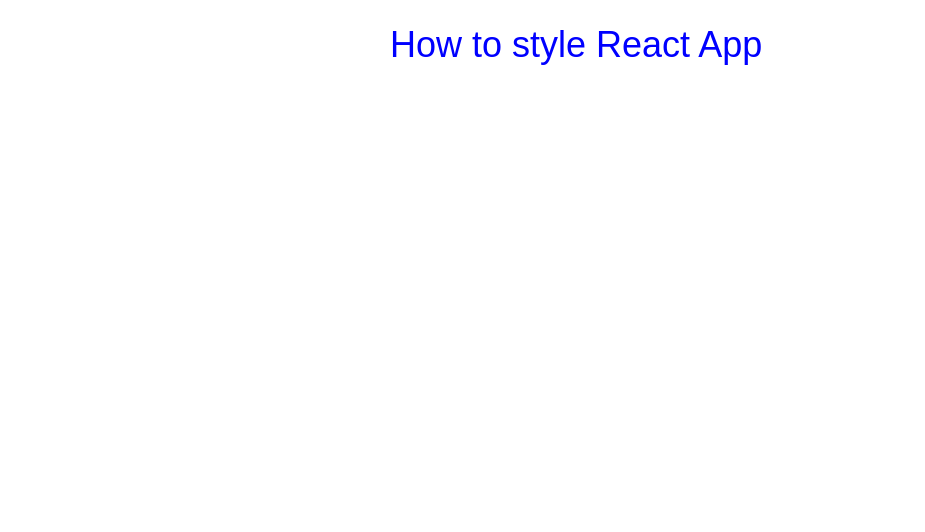
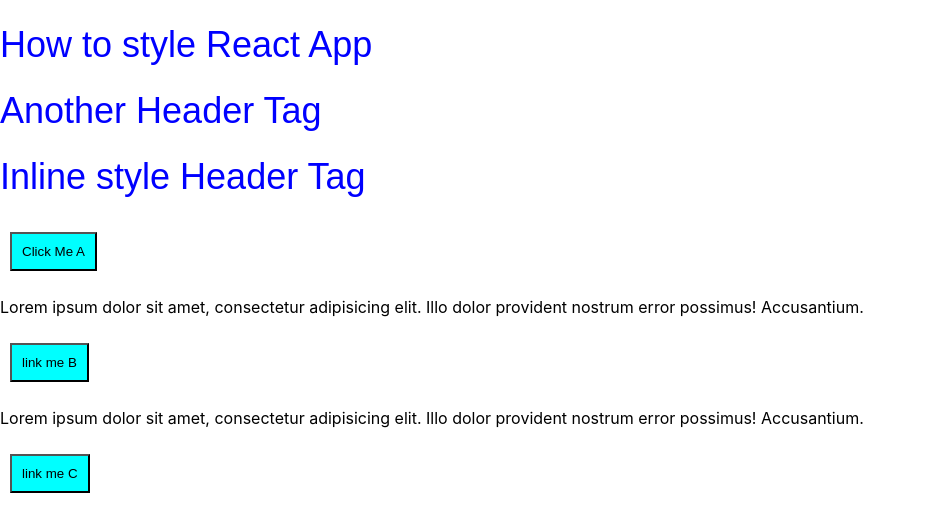
Before and after one commit to ProgrammerShipon/Learning-React, a React (Create React App) app: page / in a window 1280 px wide. Shown: the top 532 px of the page, without its empty margins (0-925 px from the left). Built offline with nearby package versions, Linux system fonts and the light colour scheme.

Commit message:
inline style and extranal style in React

```diff
--- /dev/null
+++ b/src/components/stylePractice/inline.style.css
@@ -0,0 +1,5 @@
+button {
+   background: aqua;
+   padding: 10px;
+   margin: 10px;
+}
--- a/src/components/stylePractice/inlineStyles.jsx
+++ b/src/components/stylePractice/inlineStyles.jsx
@@ -1,4 +1,6 @@
 import React, { Component } from "react";
+
+import "./inline.style.css";
 
 const myHeader = {
   color: "blue",
@@ -12,6 +14,26 @@
     return (
       <div className="inlineStyles">
         <h1 style={myHeader}> How to style React App </h1>
+        <h1 style={myHeader}> Another Header Tag </h1>
+        <h1
+          style={{
+            color: "blue",
+            fontWeight: 300,
+            fontFamily: "Arial",
+            fontSize: "36px",
+          }}
+        >
+          {" "}
+          Inline style Header Tag{" "}
+        </h1>
+
+        <button> Click Me A </button>
+
+        <p>Lorem ipsum dolor sit amet, consectetur adipisicing elit. Illo dolor provident nostrum error possimus! Accusantium.</p>
+        <button> link me B </button>
+
+        <p>Lorem ipsum dolor sit amet, consectetur adipisicing elit. Illo dolor provident nostrum error possimus! Accusantium.</p>
+        <button> link me C </button>
       </div>
     );
   }
--- a/src/index.css
+++ b/src/index.css
@@ -11,8 +11,8 @@
   font-family: source-code-pro, Menlo, Monaco, Consolas, "Courier New",
     monospace;
 }
-
+/*
 .App {
   width: 500px;
   margin: 0 auto;
-}
+} */
```
